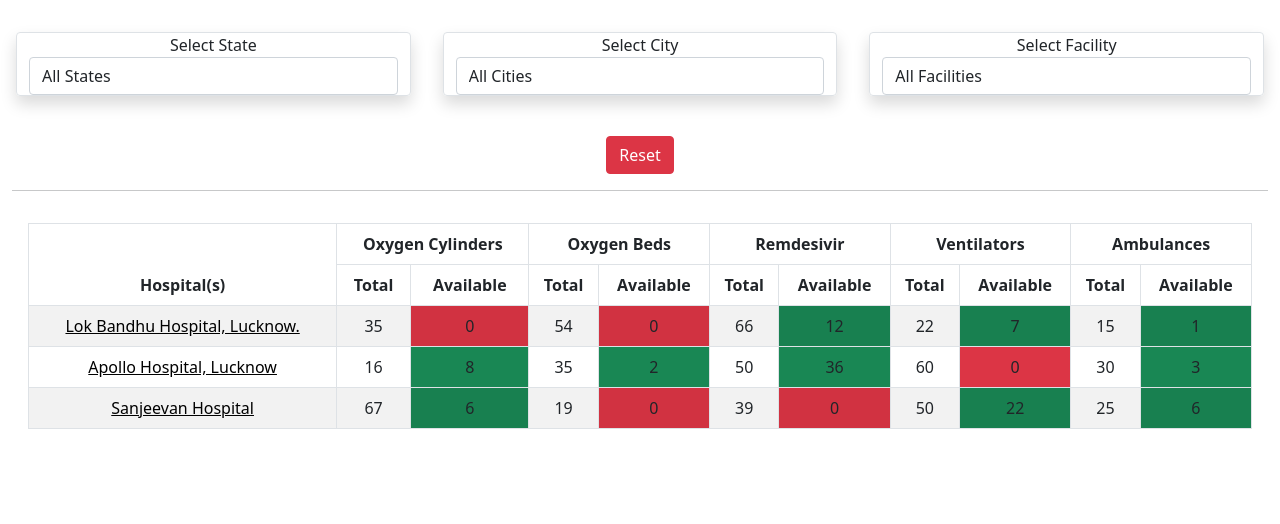
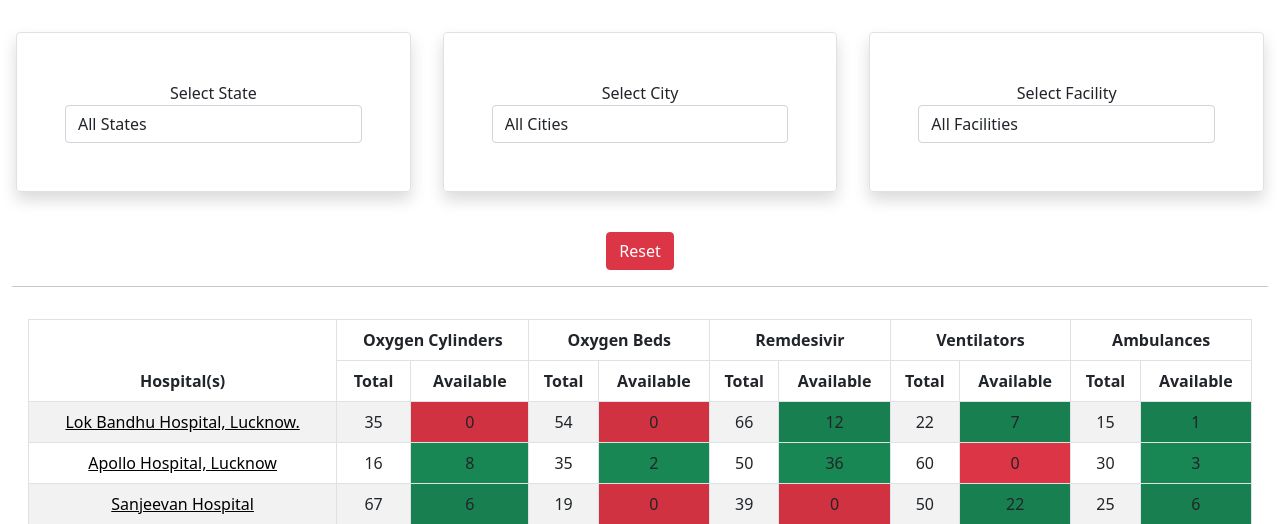
Before and after one commit to roneetsingh/COVID-19-Resources, a Django app: page / in a window 1280 px wide. Shown: the part 56-580 px from the top of the page. Run offline with Django 3.2, Linux system fonts and the light colour scheme; data comes from the database, SQL or seed files in the repository; some libraries are stand-ins or nearby versions.

Commit message:
changed index

```diff
--- a/app/templates/app/index.html
+++ b/app/templates/app/index.html
@@ -12,7 +12,7 @@
         <form action="" id='filterForm' method="GET">
             <div class="row">
                 <!-- states -->
-                <div class="col border shadow rounded m-3">
+                <div class="col border shadow rounded m-3 p-5">
                     <div class="form-group text-center">
                         <label for="">Select State</label>
                         <select name='state' id='stateSelect' class="form-control">
@@ -25,7 +25,7 @@
                     </div>
                 </div>
                 <!-- cities -->
-                <div class="col border shadow rounded m-3">
+                <div class="col border shadow rounded m-3 p-5">
                     <div class="form-group text-center">
                         <label for="">Select City</label>
                         <select name='city' class="form-control" id="citySelect">
@@ -38,7 +38,7 @@
                     </div>
                 </div>
 
-                <div class="col border shadow rounded m-3">
+                <div class="col border shadow rounded m-3 p-5">
                     <div class="form-group text-center">
                         <label for="">Select Facility</label>
                         <select name='facility' class="form-control" id="facilitySelect">
```
